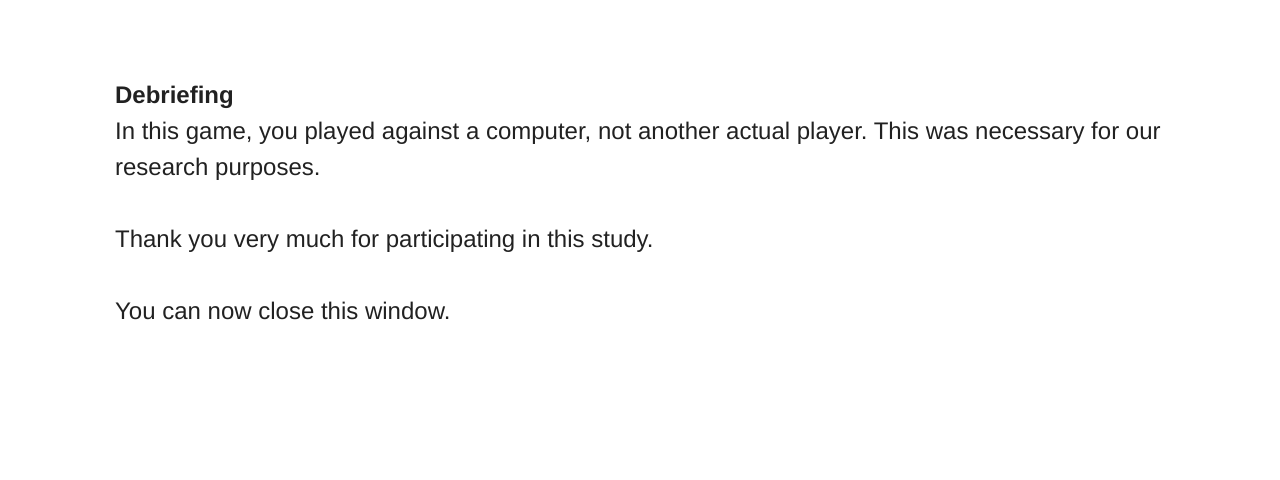
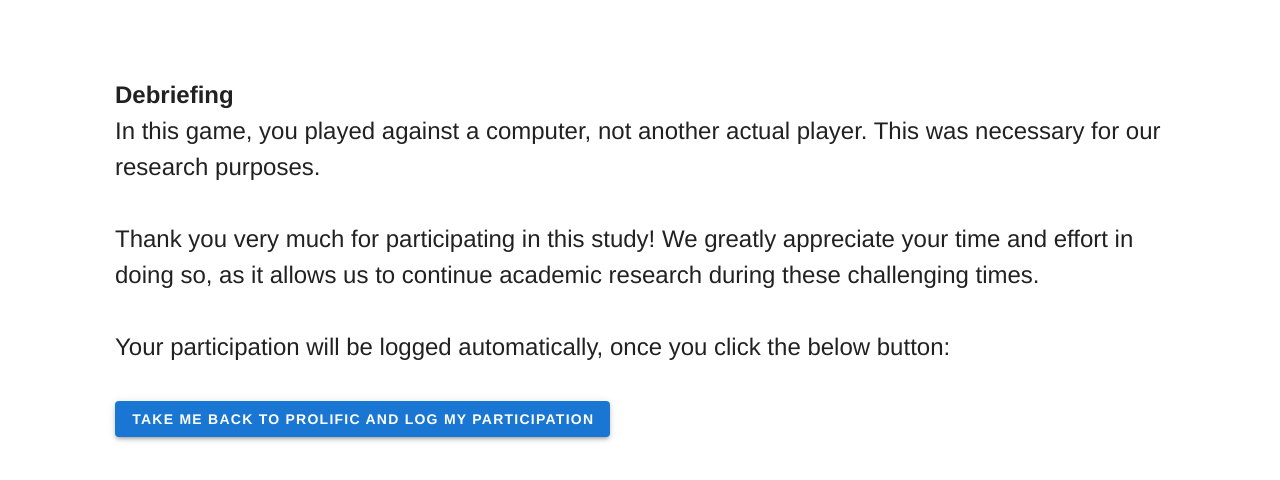
Before and after one commit to ucbtszh/cards-game, a Vue app: page /end in a window 1280 px wide. Shown: the top 480 px of the page. Built offline with nearby package versions, Linux system fonts and the light colour scheme.

Commit message:
adjusted completion message, needs Prolific completion URL

```diff
--- a/src/views/End.vue
+++ b/src/views/End.vue
@@ -2,13 +2,25 @@
     <div id="end">
         <b>Debriefing</b><br>
         In this game, you played against a computer, not another actual player. This was necessary for our research purposes. <br><br>
-        Thank you very much for participating in this study.<br><br>
-        You can now close this window.
+        Thank you very much for participating in this study! We greatly appreciate your time and effort in doing so, as it allows us to continue academic research during these challenging times.<br><br>
+        Your participation will be logged automatically, once you click the below button:<br /><br />
+        <v-btn href="" color="primary" elevation="3"
+        ><b>Take me back to Prolific and log my participation</b>
+        </v-btn>
     </div>
 </template>
 
 <script>
+import { writeResponseData } from "../firebaseConfig"
+
+// TODO: ADD COMPLETION CODE URL FROM PROLIFIC
+
 export default {
+    methods: {
+        saveEndTime: function() {
+            writeResponseData(this.$uuid, 'end_time', {end: Date.now()})
+        }
+    },
     mounted() {
         window.scrollTo(0, 0)
         },
--- a/src/views/Task.vue
+++ b/src/views/Task.vue
@@ -33,7 +33,7 @@
       </div>
     </div>
     <div v-show="this.trialIndex === trials.length" style="text-align:left;">
-      This is the end of the game. <br /><br />
+      You reached the end of the game. <br /><br />
       You won {{ wins }} and lost {{ losses }} trials. Hence, your total score is {{ points }} points.<br>
       This means your bonus payment will be £ {{ bonus }}.<br /><br />
 
@@ -57,9 +57,11 @@
 </template>
 
 <script>
+import trials from "@/assets/trials_40shuffled.json"
+
 import Cards from "@/components/Cards.vue";
 import Report from "@/components/Report.vue";
-import trials from "@/assets/trials_40shuffled.json"
+
 import { writeResponseData } from "../firebaseConfig"
 
 export default {
```
